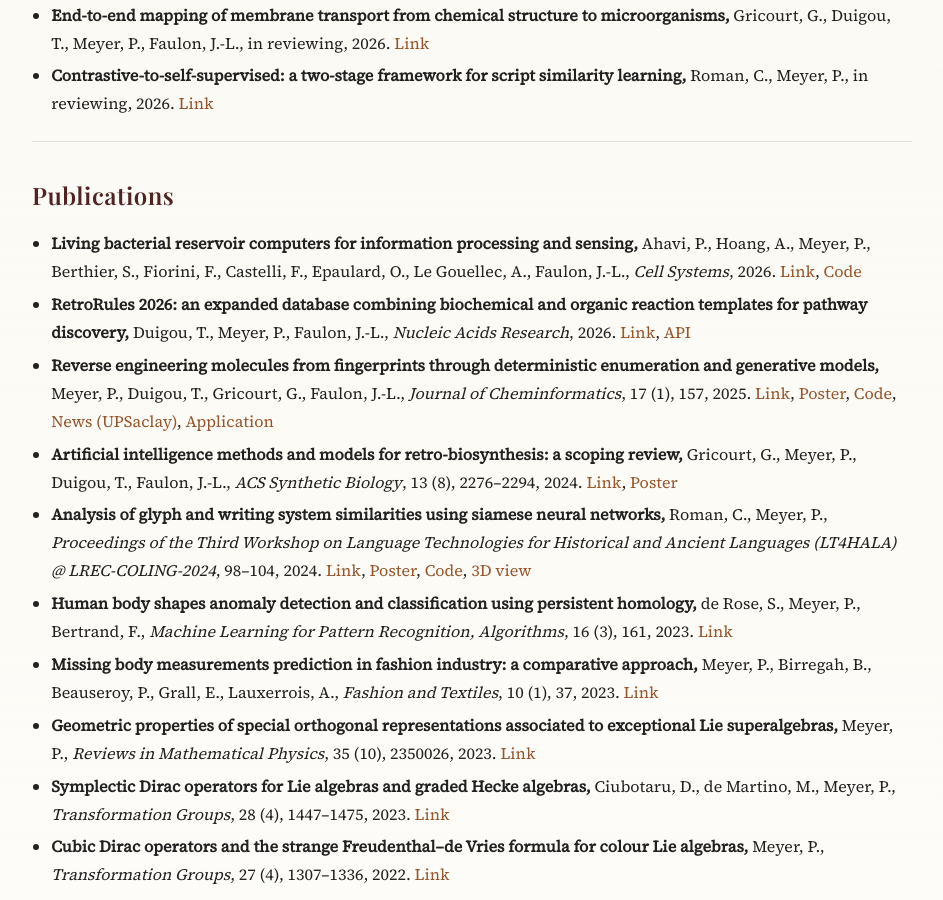
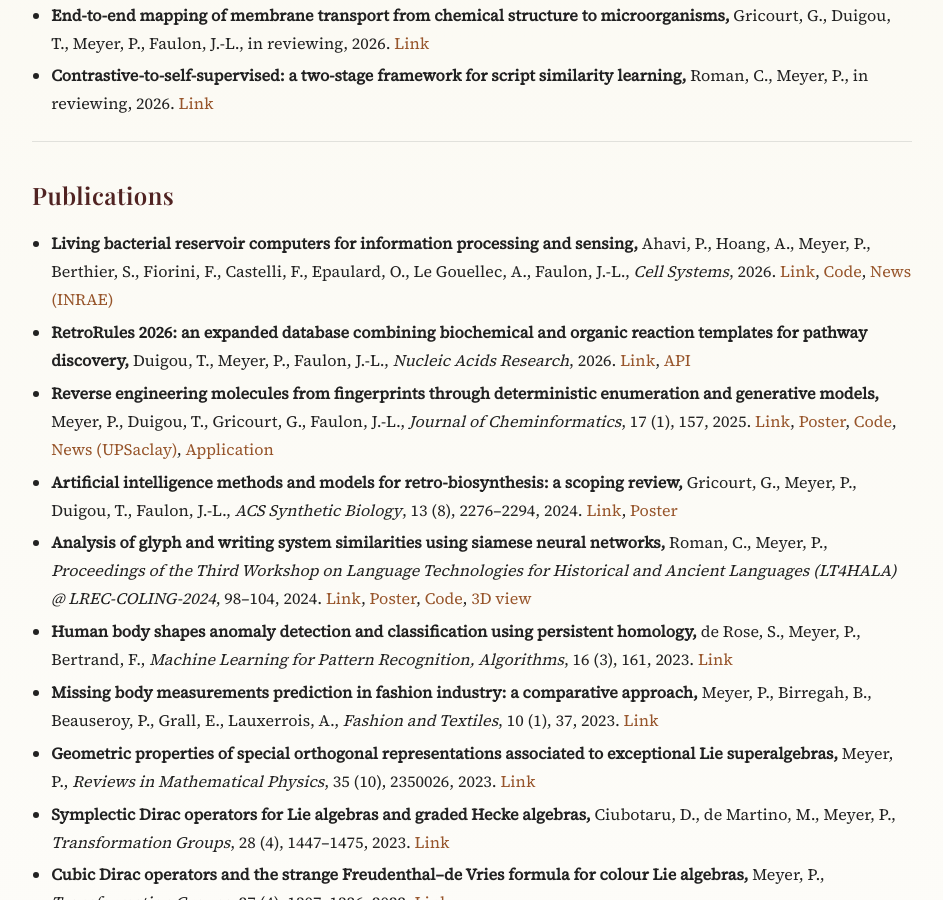
Before and after one commit to PhilippeMeyer68/philippemeyer68.github.io, a Jekyll site: the page built from index.md, in a window 1280 px wide and 900 px high, scrolled down 593 px. Shown: the whole window, without its empty margins (168-1111 px from the left). Built offline with Jekyll 4.4.1, drawn with Linux system fonts in a browser that asks for light colours.

Commit message:
feat: reservoir news

```diff
--- a/index.md
+++ b/index.md
@@ -64,7 +64,7 @@ title: "Home"
   <strong>Living bacterial reservoir computers for information processing and sensing, </strong>
   Ahavi, P., Hoang, A., Meyer, P., Berthier, S., Fiorini, F., Castelli, F., Epaulard, O., Le Gouellec, A., Faulon, J.-L.,
   <em>Cell Systems</em>, 2026.
-  <a href="https://www.cell.com/cell-systems/fulltext/S2405-4712(26)00136-5" target="_blank" rel="noopener">Link</a>, <a href="https://github.com/brsynth/bacterial_rc" target="_blank" rel="noopener">Code</a>
+  <a href="https://www.cell.com/cell-systems/fulltext/S2405-4712(26)00136-5" target="_blank" rel="noopener">Link</a>, <a href="https://github.com/brsynth/bacterial_rc" target="_blank" rel="noopener">Code</a>, <a href="https://www.inrae.fr/actualites/bacterie-capable-predire-levolution-dune-maladie" target="_blank" rel="noopener">News (INRAE)</a>
 </li>
 <li>
   <strong>RetroRules 2026: an expanded database combining biochemical and organic reaction templates for pathway discovery, </strong>
```
